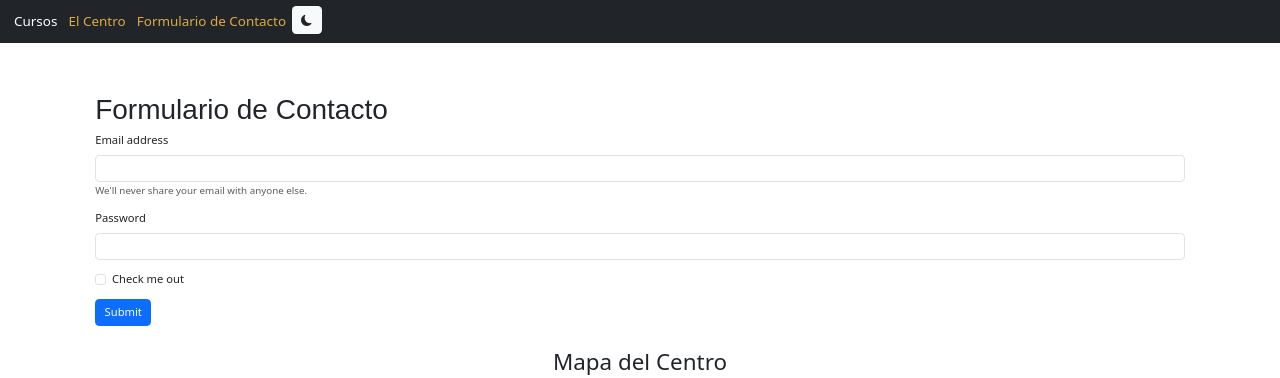
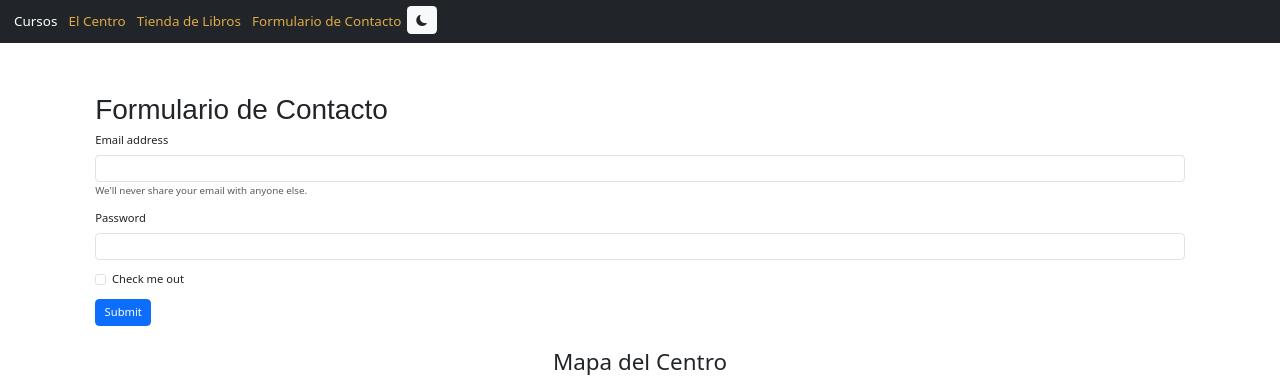
Before and after one commit to linkat3/controlCursos, a PHP site: page /MajadaP/contacto.php in a window 1280 px wide. Shown: the top 378 px of the page. Run offline with PHP 8.4, Linux system fonts and the light colour scheme.

Commit message:
Add files via upload

```diff
--- a/vista/componentes/header.php
+++ b/vista/componentes/header.php
@@ -1,4 +1,4 @@
-<?php $url_base = "http://localhost/Programacion/TercerTrimestre/controlCursos/controlCursos/";  ?>
+<?php $url_base = "http://localhost/MajadaP/controlCursos/";  ?>
 <!doctype html>
 <html lang="es">
 
@@ -7,10 +7,10 @@
     <!-- Required meta tags -->
     <meta charset="utf-8" />
     <meta name="viewport" content="width=device-width, initial-scale=1, shrink-to-fit=no" />
-    <link rel="stylesheet" href="http://localhost/Programacion/TercerTrimestre/controlCursos/controlCursos/vista/estilos/estilo.css">
-    <link rel="stylesheet" href="http://localhost/Programacion/TercerTrimestre/controlCursos/controlCursos/vista/estilos/features.css">
-    <link rel="stylesheet" href="http://localhost/Programacion/TercerTrimestre/controlCursos/controlCursos/vista/estilos/signin.css">
-    <link rel="stylesheet" href="http://localhost/Programacion/TercerTrimestre/controlCursos/controlCursos/vista/estilos/intro.css">
+    <link rel="stylesheet" href="http://localhost/MajadaP/controlCursos/vista/estilos/estilo.css">
+    <link rel="stylesheet" href="http://localhost/MajadaP/controlCursos/vista/estilos/features.css">
+    <link rel="stylesheet" href="<?php echo $url_base; ?>vista/estilos/signin.css">
+    <link rel="stylesheet" href="<?php echo $url_base; ?>vista/estilos/intro.css">
     <!-- Bootstrap CSS v5.2.1 -->
     <link href="https://cdn.jsdelivr.net/npm/bootstrap@5.3.2/dist/css/bootstrap.min.css" rel="stylesheet" integrity="sha384-T3c6CoIi6uLrA9TneNEoa7RxnatzjcDSCmG1MXxSR1GAsXEV/Dwwykc2MPK8M2HN" crossorigin="anonymous" />
     <!-- icons bootstrap -->
@@ -25,10 +25,13 @@
                 <div class="collapse navbar-collapse" id="navbarNav">
                     <ul class="navbar-nav">
                         <li class="nav-item">
-                            <a class="nav-link active" href="http://localhost/Programacion/TercerTrimestre/controlcursos/controlcursos/index.php" aria-current="page">Cursos <span class="visually-hidden">(current)</span></a>
+                            <a class="nav-link active" href="http://localhost/MajadaP/controlCursos/index.php" aria-current="page">Cursos <span class="visually-hidden">(current)</span></a>
                         </li>
                         <li class="nav-item">
                             <a class="nav-link" href="<?php echo $url_base; ?>modelo/">El Centro</a>
+                        </li>
+                        <li class="nav-item">
+                            <a class="nav-link" href="<?php echo $url_base; ?>tienda_libros.php">Tienda de Libros</a>
                         </li>
                         <li class="nav-item">
                             <a class="nav-link" href="<?php echo $url_base; ?>contacto.php">Formulario de Contacto</a>
```
